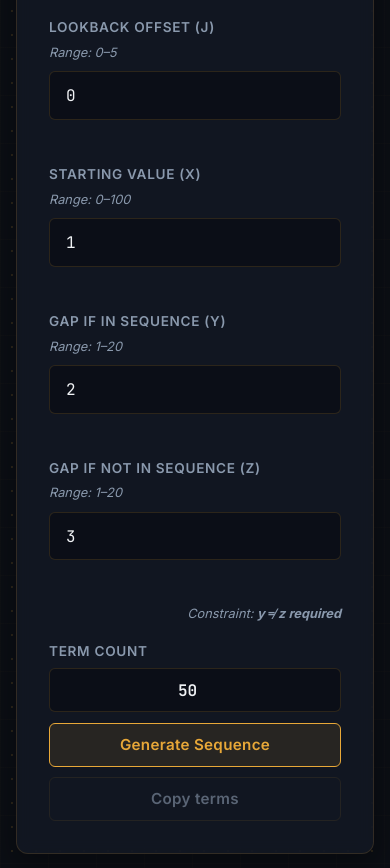
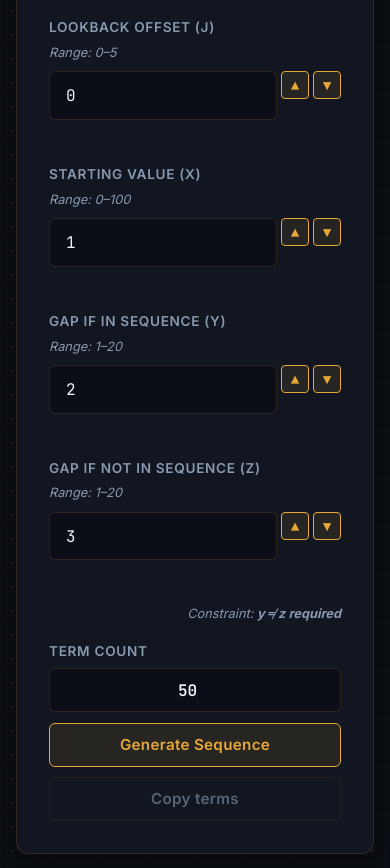
Before and after one commit to Darkmatterg7/HiccupSequencesDatabase, a plain HTML site: page index.html in a window 390 px wide. Shown: the part 1201-2069 px from the top of the page. Drawn offline with nearby package versions, Linux system fonts and the light colour scheme; a web font is replaced by a local one.

Commit message:
Add iPhone alarm clock-like stepper controls (up/down buttons) for j, x, y, z inputs in Generator section

```diff
--- a/index.html
+++ b/index.html
@@ -1531,6 +1531,45 @@
       width: 100%;
       margin-top: 1rem;
     }
+
+    /* Stepper controls for parameters */
+    .input-with-stepper {
+      display: flex;
+      align-items: stretch;
+      gap: 0.25rem;
+    }
+    .input-with-stepper input {
+      flex: 1;
+      min-width: 0;
+    }
+    .stepper-btn {
+      background: var(--accent-muted);
+      border: 1px solid var(--accent);
+      color: var(--accent);
+      font-family: var(--font-mono);
+      font-size: 0.9rem;
+      width: 28px;
+      height: 28px;
+      display: flex;
+      align-items: center;
+      justify-content: center;
+      cursor: pointer;
+      border-radius: 4px;
+      transition: all 0.2s ease;
+      line-height: 1;
+    }
+    .stepper-btn:hover:not(:disabled) {
+      background: var(--accent);
+      color: var(--bg);
+      box-shadow: 0 0 10px var(--accent-glow);
+    }
+    .stepper-btn:active {
+      transform: translateY(1px);
+    }
+    .stepper-btn:disabled {
+      opacity: 0.5;
+      cursor: not-allowed;
+    }
   </style>
 </head>
 <body>
@@ -1598,22 +1637,38 @@
         <div class="form-group">
           <label for="param-j" class="input-label">Lookback Offset (j)</label>
           <span class="input-desc">Range: 0–5</span>
-          <input type="number" id="param-j" value="0" min="0" max="5" oninput="validateParamsLive()">
+          <div class="input-with-stepper">
+            <input type="number" id="param-j" value="0" min="0" max="5" oninput="validateParamsLive()">
+            <button type="button" class="stepper-btn up" onclick="adjustParam('param-j', 1)">▲</button>
+            <button type="button" class="stepper-btn down" onclick="adjustParam('param-j', -1)">▼</button>
+          </div>
         </div>
         <div class="form-group">
           <label for="param-x" class="input-label">Starting Value (x)</label>
           <span class="input-desc">Range: 0–100</span>
-          <input type="number" id="param-x" value="1" min="0" max="100" oninput="validateParamsLive()">
+          <div class="input-with-stepper">
+            <input type="number" id="param-x" value="1" min="0" max="100" oninput="validateParamsLive()">
+            <button type="button" class="stepper-btn up" onclick="adjustParam('param-x', 1)">▲</button>
+            <button type="button" class="stepper-btn down" onclick="adjustParam('param-x', -1)">▼</button>
+          </div>
         </div>
         <div class="form-group">
           <label for="param-y" class="input-label">Gap if in sequence (y)</label>
           <span class="input-desc">Range: 1–20</span>
-          <input type="number" id="param-y" value="2" min="1" max="20" oninput="validateParamsLive()">
+          <div class="input-with-stepper">
+            <input type="number" id="param-y" value="2" min="1" max="20" oninput="validateParamsLive()">
+            <button type="button" class="stepper-btn up" onclick="adjustParam('param-y', 1)">▲</button>
+            <button type="button" class="stepper-btn down" onclick="adjustParam('param-y', -1)">▼</button>
+          </div>
         </div>
         <div class="form-group">
           <label for="param-z" class="input-label">Gap if not in sequence (z)</label>
           <span class="input-desc">Range: 1–20</span>
-          <input type="number" id="param-z" value="3" min="1" max="20" oninput="validateParamsLive()">
+          <div class="input-with-stepper">
+            <input type="number" id="param-z" value="3" min="1" max="20" oninput="validateParamsLive()">
+            <button type="button" class="stepper-btn up" onclick="adjustParam('param-z', 1)">▲</button>
+            <button type="button" class="stepper-btn down" onclick="adjustParam('param-z', -1)">▼</button>
+          </div>
         </div>
       </div>
 
@@ -2965,6 +3020,20 @@
       }, 500);
     }
 
+    // Stepper button handler for parameter inputs
+    function adjustParam(paramId, delta) {
+      const input = document.getElementById(paramId);
+      let value = parseInt(input.value);
+      if (isNaN(value)) value = parseInt(input.getAttribute('placeholder') || '0');
+      value = value + delta;
+      const min = parseInt(input.getAttribute('min') || '0');
+      const max = parseInt(input.getAttribute('max') || 'Infinity');
+      if (value < min) value = min;
+      if (value > max) value = max;
+      input.value = value;
+      validateParamsLive();
+    }
+
 
     /* --- REFERENCE TABLE CONTROLLER --- */
 
```
